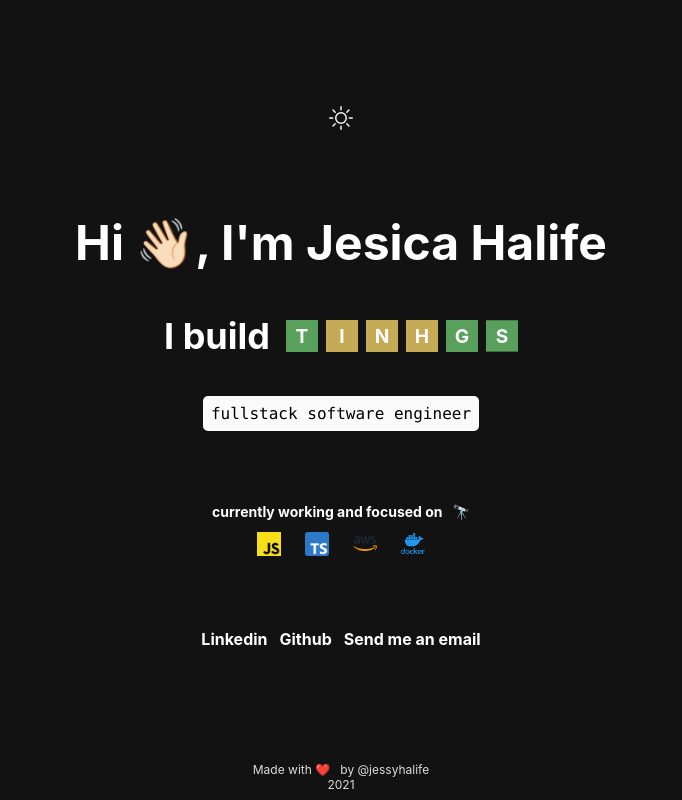
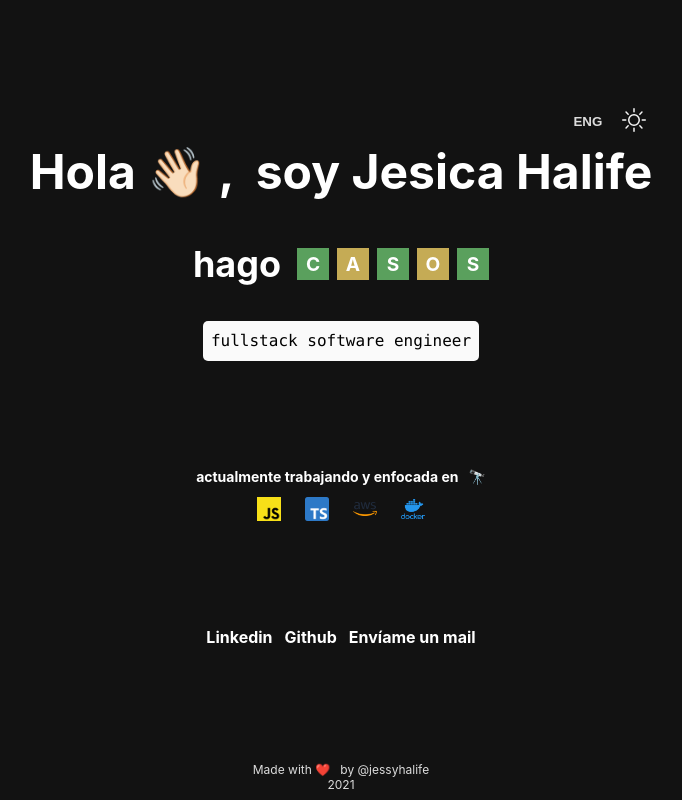
Before and after one commit to jessyhalife/jesica-halife, a Next.js app: page / in a window 1280 px wide. Shown: the whole page, without its empty margins (299-981 px from the left). Built offline with nearby package versions, Linux system fonts and the light colour scheme.

Commit message:
favicon, multilanguage

```diff
--- a/components/Wordle/Container.js
+++ b/components/Wordle/Container.js
@@ -2,23 +2,28 @@ import React from 'react'
 import Letter from './Letter'
 import {v4 as uuidv4} from 'uuid';
 
-const WORDS = ["QUERTY","ASDFGH", "TINHGS", "THINGS"];
-const Container = () => {
-  const [word, setWords] = React.useState(WORDS[0]);
+
+const Container = ({words, word}) => {
+  const [current, setCurrent] = React.useState(words[0]);
   React.useEffect(() => {
     let index = 1;
     const interval = setInterval(() => {
-      if (index < WORDS.length) {
-        setWords(WORDS[index]);
+      if (index < words.length) {
+        setCurrent(words[index]);
         index++;
       }
     }, 2000);
     return () => clearInterval(interval);
-  }, [])
+  }, []);
+
+  React.useEffect(() => {
+    setCurrent(words[0])
+  }, [words, word])
+
   return (
     <>
     <div>
-      {word.split("").map((letter, index) => <Letter letter={letter} index={index} key={uuidv4()}/>)}
+      {current.split("").map((letter, index) => <Letter letter={letter} index={index} key={uuidv4()} word={word}/>)}
     </div>
     <style jsx>{` div {
       display: flex;
--- a/components/Wordle/Letter.js
+++ b/components/Wordle/Letter.js
@@ -1,7 +1,7 @@
 import React from 'react'
 
-const Letter = ({ letter, index }) => {
-  const word = ["T", "H", "I", "N", "G", "S"];
+const Letter = ({ letter, index, word }) => {
+
   const [flip, setFlip] = React.useState(false)
 
   function getLetterState() {
--- a/pages/index.js
+++ b/pages/index.js
@@ -3,9 +3,12 @@ import Head from "next/head";
 import { BsMoon, BsSun } from "react-icons/bs";
 import Wordle from "../components/Wordle";
 import Technologies from "../components/Technologies";
+
+import strings from '../strings.json';
+
 export default function Home() {
   const [theme, setTheme] = React.useState("light");
-
+  const [lang, setLang] = React.useState("es")
   React.useEffect(() => {
     if (theme === "light")
       document.getElementById("container").classList.remove("dark");
@@ -24,8 +27,10 @@ export default function Home() {
           <title>Jesica Halife</title>
           <link rel="icon" href="/favicon.ico" />
         </Head>
-
         <main className="main">
+          <div className="description">
+            <div className="options">
+              <button onClick={()=> setLang(prev => prev === "en" ? "es" : "en")} className="language">{lang === "en" ? "ESP" : "ENG"}</button>
               <button
                 className="toggleTheme"
                 onClick={() =>
@@ -38,24 +43,24 @@ export default function Home() {
                   <BsSun size={24} color="whitesmoke" />
                 )}
               </button>
-          <div className="description">
-            <h1>Hi 👋🏻, I'm Jesica Halife</h1>
+            </div>
+            <h1>{strings.hi[lang]} 👋🏻 , &nbsp;{strings.Iam[lang]} Jesica Halife</h1>
             <div className="subtitle">
-              <h2>I build</h2>
-              <Wordle />
+              <h2>{strings.ibuild[lang]}</h2>
+              <Wordle words={strings.wordleOpts[lang]} word={strings.wordle[lang]}/>
             </div>
             <code className="code">
               fullstack software engineer
             </code>
           </div>
           <section>
-            <h4>currently working and focused on &nbsp; 🔭</h4>
+            <h4>{strings.currently[lang]} &nbsp; 🔭</h4>
             <Technologies />
           </section>
           <div className="mail">
             <a href="https://www.linkedin.com/in/jesica-halife/">Linkedin</a>
             <a href="https://github.com/jessyhalife">Github</a>
-            <a href="mailto:halife.jessy@gmail.com">Send me an email</a>
+            <a href="mailto:halife.jessy@gmail.com">{strings.email[lang]}</a>
           </div>
         </main>
 
--- /dev/null
+++ b/strings.json
@@ -0,0 +1,30 @@
+{
+    "hi": {
+        "en": "Hi",
+        "es": "Hola"
+    },
+    "Iam": {
+        "en": "I'm",
+        "es": "soy"
+    },
+    "ibuild": {
+        "en": "I build",
+        "es": "hago"
+    },
+    "currently":{
+        "en": "currently working and focused on",
+        "es": "actualmente trabajando y enfocada en"
+    },
+    "email": {
+        "en": "Send me an email",
+        "es": "Envíame un mail"
+    },
+    "wordle": {
+        "en": "THINGS",
+        "es": "COSAS"
+    },
+    "wordleOpts": {
+        "en": ["QUERTY","ASDFGH", "TINHGS", "THINGS"],
+        "es": ["QUERT","ASDFG", "CASOS", "COSAS"]
+    }
+}
--- a/styles/Home.scss
+++ b/styles/Home.scss
@@ -2,23 +2,18 @@
   min-height: 100vh;
   display: flex;
   flex-direction: column;
-  justify-content: center;
-  align-items: center;
+
 
 }
 
 .main {
   width: 100%;
-
-
-  margin: auto;
-  padding: 5rem 0;
   flex: 1;
   display: flex;
   flex-direction: column;
-  justify-content: space-around;
+  justify-content: space-evenly;
   align-items: center;
-  gap: 24px;
+
 }
 
 footer {
@@ -58,11 +53,15 @@ footer {
 }
 
 .description {
+  display: flex;
+  flex-direction: column;
   line-height: 1.5;
   font-size: 1.5rem;
 }
 
 .code {
+  max-width: fit-content;
+  align-self: center;
   background: #fafafa;
   border-radius: 5px;
   padding: 0.5rem;
@@ -162,6 +161,7 @@ h1, h2, h3, h4, h5 {
 
   .title,
   .description,
+  .language,
   footer {
     color: gainsboro;
   }
@@ -183,7 +183,20 @@ h1, h2, h3, h4, h5 {
   }
 }
 
-.toggleTheme {
+.toggleTheme, .language {
   background: none;
   border: none;
+  cursor: pointer;
 }
+
+.options {
+  align-self: flex-end;
+  display: flex;
+  align-items: center;
+  gap: 8px;
+}
+
+
+.language {
+  font-weight: bold;
+}
```
Also changed, not shown: 1 other file (tests, documents, lock files or other folders). Lines whose indentation alone changed are shown as unchanged.
